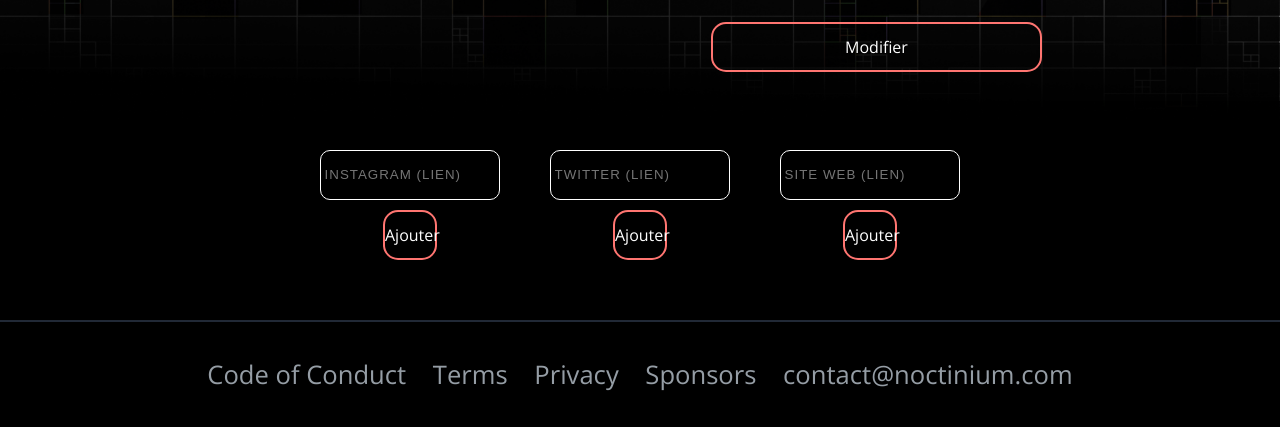
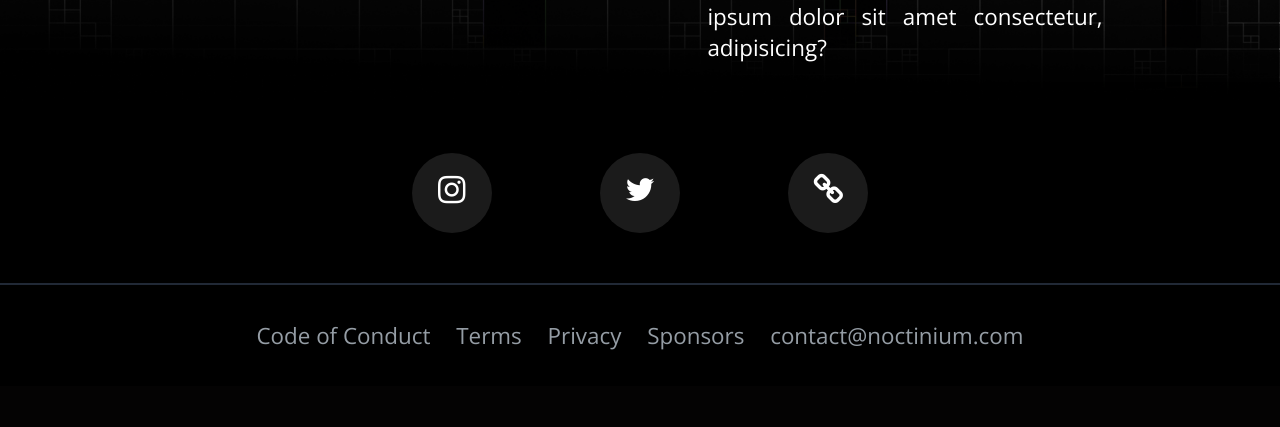
Before and after one commit to Niwa-Yume/Noctinium, a PHP site: page /compte.html in a window 1280 px wide. Shown: the part 1024-1451 px from the top of the page. After the commit the page ends 1374 px from the top, so only its background shows below. Run offline with PHP 8.4, Linux system fonts and the light colour scheme; some libraries are stand-ins or nearby versions.

Commit message:
Add files via upload

```diff
--- a/Noctinium/asset/style.css
+++ b/Noctinium/asset/style.css
@@ -136,7 +136,7 @@ footer {
     width: 100%;
     height: auto;
     color: #959da5;
-    font-size: 1.6rem;
+    font-size: 1.4rem;
 }
 footer ul {
     width: 100%;
@@ -1015,7 +1015,7 @@ hr {
 
 }
 .ajout .uploadFile{
-    width: 30%;
+    width: 60%;
     padding: 12px 0;
 }
 .uploadFile{
--- a/Noctinium/asset/user.css
+++ b/Noctinium/asset/user.css
@@ -196,14 +196,14 @@
   color: #000;
 }
 .addSocial{
+  display: none;
+}
+.addSocialGrid{
   width: 50%;
   display: grid;
   grid-template-columns: auto auto auto;
   margin: auto;
   column-gap: 50px;
-}
-#margin{
-  margin-bottom: 0;
 }
 #labelNom{
   grid-area: labelNom;
@@ -252,7 +252,8 @@
   max-width: 600px;
   margin: auto;
 }
-
+#infoEmail{
+}
 .changeProfil{
   width: 100%;
   margin-bottom: 8%;
@@ -262,7 +263,7 @@
   float: right;
   display: grid;
   grid-template-columns: auto auto;
-  column-gap: 10px;
+  column-gap: 30px;
   margin-right: 20px;
 }
 
--- a/Noctinium/compte.html
+++ b/Noctinium/compte.html
@@ -25,26 +25,34 @@
         </section>
         <hr class="gradient">
         <section class="subscribe">
-          <a href=""><button class="pageOrga">Page organisateur</button></a>
+          <div class="changeProfil">
+            <div class="changeProfilCont">
+              <p class="oui">Modifier le profil: </p>
+              <label class="switch">
+                <input id="switch" type="checkbox" onchange="changeProfile()">
+                <span class="slider round"></span>
+              </label>
+            </div>
+          </div>
           <div class="profilCompte">
             <div class="imgCont">
-              <img id="pp" src="image/alieu.jfif" class="PP">
-              <form id="btnChangeImg" class="form-group-insc ">
+              <img id="pp" src="image/david.png" class="PP-Big">
+              <div id="btnChangeImg" class="form-group-insc hidden">
                 <div class="col-sm-12">
                   <label class="uploadFile">
                     <input type="file" class="btnUpload" accept="images/*" name="newImg" value="" required>
                     Choisir une image
-                  </label><br>
-                  <label class="uploadFile">
+                  </label>
+                  <label class="uploadFile" id="margin">
                     <input type="submit" class="btnUpload" name="addImg" value="" required>
                     Upload Images
-                  </label><br>
+                  </label>
                   <label class="uploadFile">
                     <input type="submit" class="btnUpload" name="deleteImg" value="" required>
                     Supprimer l'image
                   </label>
                 </div>
-              </form>
+              </div>
             </div>
             <div>
             <form class="formUserCont" action="">
@@ -53,53 +61,58 @@
               <h3 class="labelInfo" id="labelPrenom">PRENOM:</h3>
             <div id="formNom" class="form-group-insc">
               <div class="col-sm-12">
-                <input type="text" class="formUser insc-form" id="nom" placeholder="NOM" name="name" value="" autofocus>
+                <input type="text" class="formUser hidden insc-form" id="nom" placeholder="NOM" name="name" value="" required autofocus>
+                <p id="infoNom" class="infoUser">David</p>
               </div>
             </div>
 
             <div id="formPrenom" class="form-group-insc">
               <div class="col-sm-12">
-                <input type="text" class="formUser insc-form" id="prenom" placeholder="PRENOM" name="prenom" value="" >
+                <input type="text" class="formUser hidden insc-form" id="prenom" placeholder="PRENOM" name="prenom" value="" required>
+                <p id="infoPrenom" class="infoUser">Pierella</p>
               </div>
             </div>
             <h3 class="labelInfo" id="labelPseudo">PSEUDO:</h3>
             <h3 class="labelInfo" id="labelEmail">EMAIL:</h3>
             <div id="formPseudo" class="form-group-insc">
               <div class="col-sm-12">
-                <input type="text" class="formUser insc-form" id="pseudo" placeholder="PSEUDO" name="pseudo" value=""  autofocus>
+                <input type="text" class="formUser hidden insc-form" id="pseudo" placeholder="PSEUDO" name="pseudo" value="" required autofocus>
+                <p id="infoPseudo" class="infoUser">D4Ly</p>
               </div>
             </div>
 
             <div id="formEmail" class="form-group-insc">
               <div class="col-sm-12">
-                <input type="email" class="formUser insc-form" id="email" placeholder="EMAIL" name="email" value="" >
+                <input type="email" class="formUser hidden insc-form" id="email" placeholder="EMAIL" name="email" value="" required>
+                <p id="infoEmail" class="infoUser">d.pierella01@gmail.com</p>
               </div>
             </div>
 
             <h3 class="labelInfo" id="labelBio">BIO:</h3>
             <div id="formBio" class="form-group-insc">
               <div class="col-sm-12">
-                <textarea class="formUserBio" rows="10" placeholder="DESCRIPTION (333 caractères maximum)" id="bio" name="description_event"  maxlength="333"></textarea>
+                <textarea class="formUserBio hidden" rows="10" placeholder="DESCRIPTION (333 caractères maximum)" id="bio" name="description_event" required maxlength="333"></textarea>
+                <p id="infoBio" class="infoUser">Lorem ipsum dolor sit amet consectetur, adipisicing elit. Recusandae voluptate repellendus magni illo ea animi? Lorem ipsum dolor sit amet consectetur, adipisicing elit. Recusandae voluptate repellendus magni illo ea animi? Lorem ipsum dolor sit amet consectetur adipisicing elit. Lorem ipsum dolor sit amet consectetur, adipisicing?</p>
               </div>
             </div>
 
-            <h3 class="labelInfo" id="labelMdp">MOT DE PASSE:</h3>
-            <h3 class="labelInfo" id="labelMdp2">CONFIRMATION:</h3>
+            <h3 class="labelInfo hidden" id="labelMdp">MOT DE PASSE:</h3>
+            <h3 class="labelInfo hidden" id="labelMdp2">CONFIRMATION:</h3>
             <div id="formMdp" class="form-group-insc">
               <div class="col-sm-12">
-                <input type="password" class="formUser insc-form" id="mdp" placeholder="MOT DE PASSE" name="mdp" value=""  autofocus>
+                <input type="password" class="formUser hidden insc-form" id="mdp" placeholder="MOT DE PASSE" name="mdp" value="" required autofocus>
               </div>
             </div>
             <div id="formMdp2" class="form-group-insc">
               <div class="col-sm-12">
-                <input type="password" class="formUser insc-form" id="mdp2" placeholder="CONFIRMATION" name="mdp2" value="" >
+                <input type="password" class="formUser hidden insc-form" id="mdp2" placeholder="CONFIRMATION DU MOT DE PASSE" name="mdp2" value="" required>
               </div>
             </div>
             </div>
-            <div id="btnChange" class="form-group-insc">
+            <div id="btnChange" class="form-group-insc hidden">
               <div class="col-sm-12">
                 <label class="uploadFile">
-                  <input type="submit" class="btnUpload" name="changerInfo" value="" >
+                  <input type="submit" class="btnUpload" name="changerInfo" value="" required>
                   Modifier
                 </label>
               </div>
@@ -107,11 +120,24 @@
             </form>
             </div>
           </div>
-          <div class="addSocial">
+          <div id="socialView">
+            <ul class="link-list">
+              <li><a href="#" target="_blank" class="contact-icon">
+                <i class="fa fa-social fa-instagram" aria-hidden="true"></i></a>
+              </li>
+              <li><a href="#" target="_blank" class="contact-icon">
+                <i class="fa fa-social fa-twitter" aria-hidden="true"></i></a>
+              </li>
+              <li><a href="#" target="_blank" class="contact-icon">
+                <i class="fa fa-social fa-link" aria-hidden="true"></i></a>
+              </li>
+            </ul>
+          </div>
+          <div id="social" class="addSocial">
             <form action="">
               <div class="form-group">
                 <div class="col-sm-12 ajout">
-                  <input type="text" class="form-control" id="name" placeholder="INSTAGRAM (LIEN)" name="name" value="" required autofocus>
+                  <input type="text" class="form-control" id="name" placeholder="INSTAGRAM (LIEN)" name="name" value="" required>
                   <label class="uploadFile">
                     <input type="submit" class="btnUpload" name="changerInfo" value="" required>
                     Ajouter
@@ -122,7 +148,7 @@
             <form action="">
               <div class="form-group">
                 <div class="col-sm-12 ajout">
-                  <input type="text" class="form-control" id="name" placeholder="TWITTER (LIEN)" name="name" value="" required autofocus>
+                  <input type="text" class="form-control" id="name" placeholder="TWITTER (LIEN)" name="name" value="" required>
                   <label class="uploadFile">
                     <input type="submit" class="btnUpload" name="changerInfo" value="" required>
                     Ajouter
@@ -133,7 +159,7 @@
             <form action="">
               <div class="form-group">
                 <div class="col-sm-12 ajout">
-                  <input type="text" class="form-control" id="name" placeholder="SITE WEB (LIEN)" name="name" value="" required autofocus>
+                  <input type="text" class="form-control" id="name" placeholder="SITE WEB (LIEN)" name="name" value="" required>
                   <label class="uploadFile">
                     <input type="submit" class="btnUpload" name="changerInfo" value="" required>
                     Ajouter
@@ -191,6 +217,9 @@
           document.getElementById("btnChangeImg").classList.toggle("hidden");
           document.getElementById("pp").classList.toggle("PP-Big");
           document.getElementById("pp").classList.toggle("PP");
+          document.getElementById("social").classList.toggle("addSocial");
+          document.getElementById("social").classList.toggle("addSocialGrid");
+          document.getElementById("socialView").classList.toggle("hidden");
         }else{
           document.getElementById("nom").classList.toggle("hidden");
           document.getElementById("infoNom").classList.toggle("hidden");
@@ -210,6 +239,9 @@
           document.getElementById("btnChangeImg").classList.toggle("hidden");
           document.getElementById("pp").classList.toggle("PP");
           document.getElementById("pp").classList.toggle("PP-Big");
+          document.getElementById("social").classList.toggle("addSocialGrid");
+          document.getElementById("social").classList.toggle("addSocial");
+          document.getElementById("socialView").classList.toggle("hidden");
         }
       }
 		</script>
```
